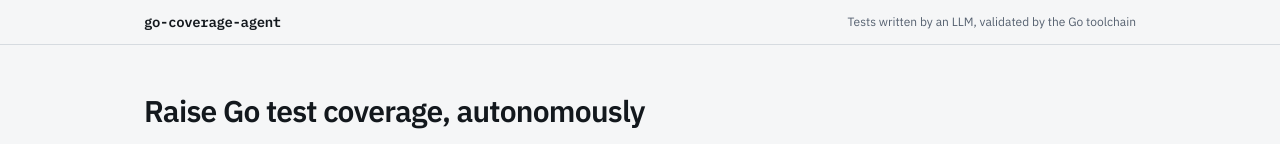
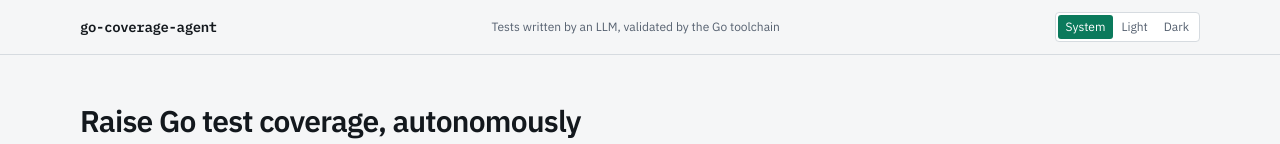
Before and after one commit to LionelRoxas/go-coverage-agent, a Next.js app in the folder frontend/: page / in a window 1280 px wide. Shown: the top 144 px of the page. Built offline with nearby package versions, Linux system fonts and the light colour scheme; no server answers.

Commit message:
feat(frontend): system/light/dark theme toggle
Co-Authored-By: Claude Sonnet 5.5 <noreply@anthropic.com>

```diff
--- a/frontend/src/app/globals.css
+++ b/frontend/src/app/globals.css
@@ -17,8 +17,10 @@
   color-scheme: light;
 }
 
+/* Dark values appear twice: for "system" when the OS prefers dark (unless the user forced light),
+   and for an explicit data-theme="dark". The theme toggle sets/removes data-theme on <html>. */
 @media (prefers-color-scheme: dark) {
-  :root {
+  :root:not([data-theme="light"]) {
     --bg: #0d1116;
     --surface: #141a21;
     --border: #28323c;
@@ -30,6 +32,19 @@
     --warn: #e3ab3b;
     color-scheme: dark;
   }
+}
+
+:root[data-theme="dark"] {
+  --bg: #0d1116;
+  --surface: #141a21;
+  --border: #28323c;
+  --text: #e5e9ed;
+  --muted: #8b97a5;
+  --accent: #3fcf9f;
+  --on-accent: #06251c;
+  --danger: #f2766c;
+  --warn: #e3ab3b;
+  color-scheme: dark;
 }
 
 @theme inline {
@@ -64,11 +79,17 @@ body {
   }
 }
 
-/* Shiki dual theme: follow the OS colour scheme like the rest of the UI. */
+/* Shiki dual theme: follow the same two dark selectors as the tokens. */
 @media (prefers-color-scheme: dark) {
-  .shiki,
-  .shiki span {
+  :root:not([data-theme="light"]) .shiki,
+  :root:not([data-theme="light"]) .shiki span {
     color: var(--shiki-dark) !important;
     background-color: var(--shiki-dark-bg) !important;
   }
 }
+
+:root[data-theme="dark"] .shiki,
+:root[data-theme="dark"] .shiki span {
+  color: var(--shiki-dark) !important;
+  background-color: var(--shiki-dark-bg) !important;
+}
--- a/frontend/src/app/layout.tsx
+++ b/frontend/src/app/layout.tsx
@@ -2,6 +2,7 @@
 import type { Metadata } from "next";
 import { IBM_Plex_Mono, IBM_Plex_Sans } from "next/font/google";
 import Link from "next/link";
+import { ThemeToggle } from "@/components/ThemeToggle";
 import "./globals.css";
 
 const plexSans = IBM_Plex_Sans({ variable: "--font-plex-sans", subsets: ["latin"], weight: ["400", "500", "600"] });
@@ -12,17 +13,24 @@ export const metadata: Metadata = {
   description: "Autonomously plans, writes and validates Go unit tests until a coverage target is met.",
 };
 
+// Runs before first paint so a stored light/dark choice never flashes the wrong theme.
+const THEME_SCRIPT = `try{var t=localStorage.getItem("gca-theme");if(t==="light"||t==="dark")document.documentElement.dataset.theme=t}catch(e){}`;
+
 export default function RootLayout({ children }: { children: React.ReactNode }) {
   return (
-    <html lang="en" className={`${plexSans.variable} ${plexMono.variable}`}>
+    <html lang="en" className={`${plexSans.variable} ${plexMono.variable}`} suppressHydrationWarning>
+      <head>
+        <script dangerouslySetInnerHTML={{ __html: THEME_SCRIPT }} />
+      </head>
       <body className="min-h-screen bg-bg text-text antialiased">
         <header className="border-b border-border">
-          <div className="mx-auto flex max-w-5xl flex-wrap items-center justify-between gap-x-4 gap-y-1 px-4 py-3">
+          <div className="mx-auto flex max-w-6xl flex-wrap items-center justify-between gap-x-4 gap-y-1 px-4 py-3">
             <Link href="/" className="font-mono text-sm font-semibold tracking-tight">go-coverage-agent</Link>
-            <span className="text-xs text-muted">Tests written by an LLM, validated by the Go toolchain</span>
+            <span className="order-last w-full text-xs text-muted sm:order-none sm:w-auto">Tests written by an LLM, validated by the Go toolchain</span>
+            <ThemeToggle />
           </div>
         </header>
-        <main className="mx-auto max-w-5xl px-4 py-8 sm:py-12">{children}</main>
+        <main className="mx-auto max-w-6xl px-4 py-8 sm:py-12">{children}</main>
       </body>
     </html>
   );
--- /dev/null
+++ b/frontend/src/components/ThemeToggle.tsx
@@ -0,0 +1,57 @@
+// AI-generated with Claude Code from a human-approved spec and plan; each task independently AI-reviewed; integrated and verified by Lionel Derrick Roxas.
+"use client";
+import { useEffect, useState } from "react";
+
+export const THEME_KEY = "gca-theme";
+type Theme = "system" | "light" | "dark";
+const OPTIONS: { value: Theme; label: string }[] = [
+  { value: "system", label: "System" },
+  { value: "light", label: "Light" },
+  { value: "dark", label: "Dark" },
+];
+
+function readStored(): Theme {
+  try {
+    const v = localStorage.getItem(THEME_KEY);
+    return v === "light" || v === "dark" ? v : "system";
+  } catch {
+    return "system";
+  }
+}
+
+function apply(theme: Theme) {
+  if (theme === "system") delete document.documentElement.dataset.theme;
+  else document.documentElement.dataset.theme = theme;
+}
+
+export function ThemeToggle() {
+  const [theme, setTheme] = useState<Theme>("system");
+
+  // The pre-paint script already applied the stored theme; this only syncs the control's state.
+  useEffect(() => {
+    // eslint-disable-next-line react-hooks/set-state-in-effect
+    setTheme(readStored());
+  }, []);
+
+  function choose(next: Theme) {
+    setTheme(next);
+    apply(next);
+    try {
+      if (next === "system") localStorage.removeItem(THEME_KEY);
+      else localStorage.setItem(THEME_KEY, next);
+    } catch {
+      /* storage unavailable: the choice still applies for this page view */
+    }
+  }
+
+  return (
+    <div role="group" aria-label="Theme" className="inline-flex rounded-sm border border-border bg-surface p-0.5 text-xs">
+      {OPTIONS.map((o) => (
+        <button key={o.value} type="button" aria-pressed={theme === o.value} onClick={() => choose(o.value)}
+                className="rounded-[3px] px-2 py-1 text-muted hover:text-text aria-pressed:bg-accent aria-pressed:text-on-accent">
+          {o.label}
+        </button>
+      ))}
+    </div>
+  );
+}
```
Also changed, not shown: 1 other file (tests, documents, lock files or other folders).
